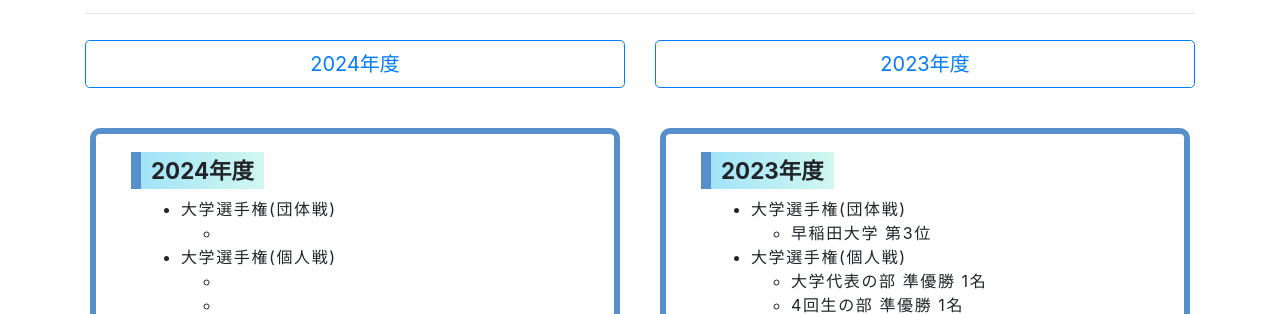
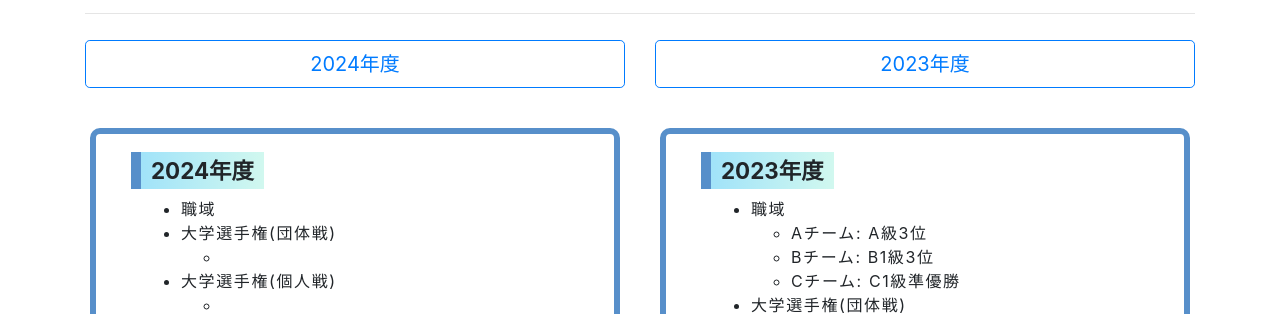
Before and after one commit to sota-mitsumori/Waseda_Karuta, a plain HTML site: page index.html in a window 1280 px wide. Shown: the part 171-485 px from the top of the page. Drawn offline with nearby package versions, Linux system fonts and the light colour scheme; a script that the page names is missing; a web font is replaced by a local one.

Commit message:
records added

```diff
--- a/index.html
+++ b/index.html
@@ -82,6 +82,9 @@
                     <span class="cmn-head">2024年度</span>
                     <div class="cmn-content">
                         <ul>
+                            <li>職域</li>
+                            <ul>
+                            </ul>
                             <li>大学選手権(団体戦)</li>
                             <ul>
                                 <li></li>
@@ -110,6 +113,12 @@
                     <span class="cmn-head">2023年度</span>
                     <div class="cmn-content">
                         <ul>
+                            <li>職域</li>
+                            <ul>
+                                <li>Aチーム: A級3位</li> <!-- 結果 -->
+                                <li>Bチーム: B1級3位</li> <!-- 結果 -->
+                                <li>Cチーム: C1級準優勝</li>
+                            </ul>
                             <li>大学選手権(団体戦)</li> <!-- 大会名 -->
                             <ul>
                                 <li>早稲田大学 第3位</li> <!-- 結果 -->
```
